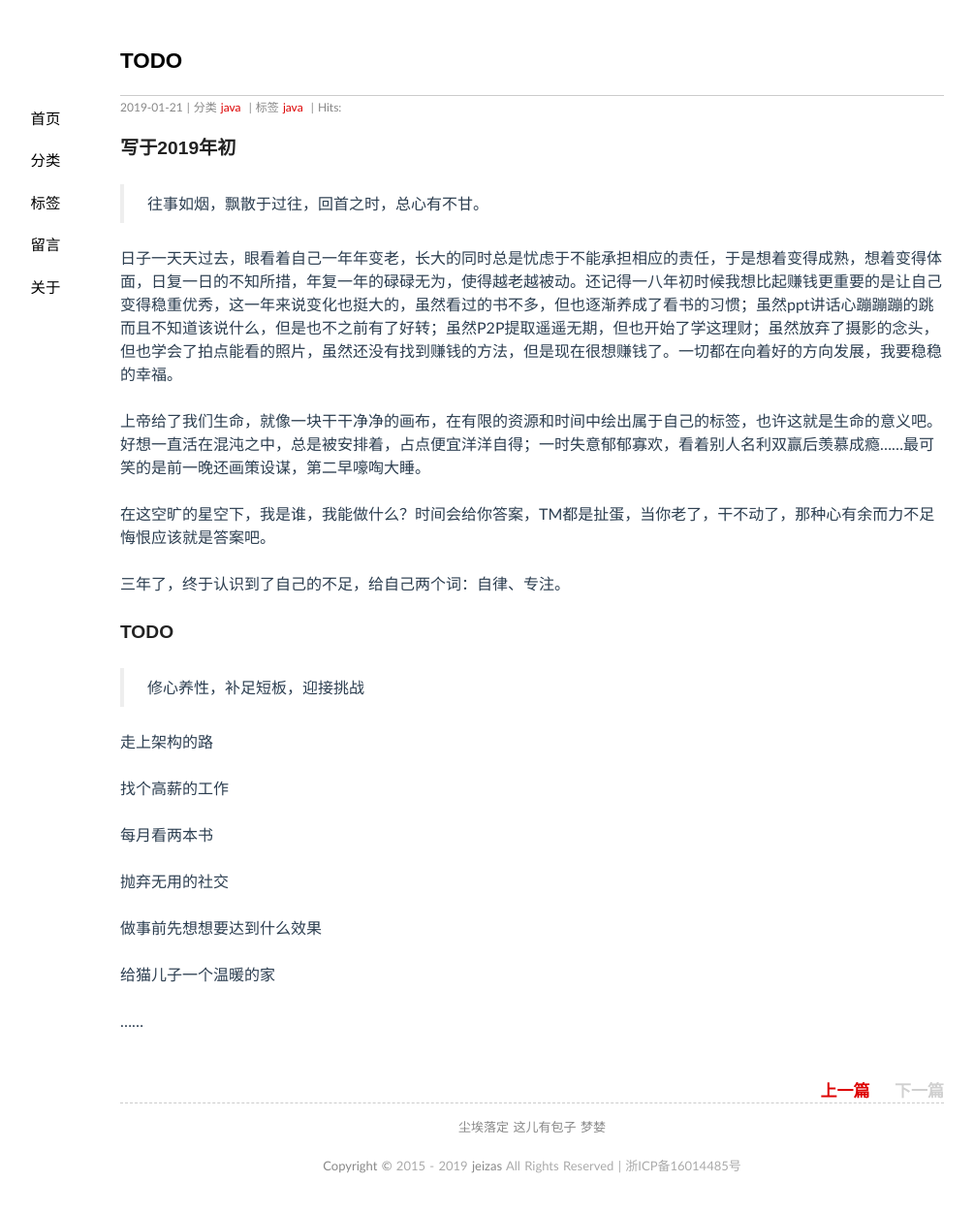
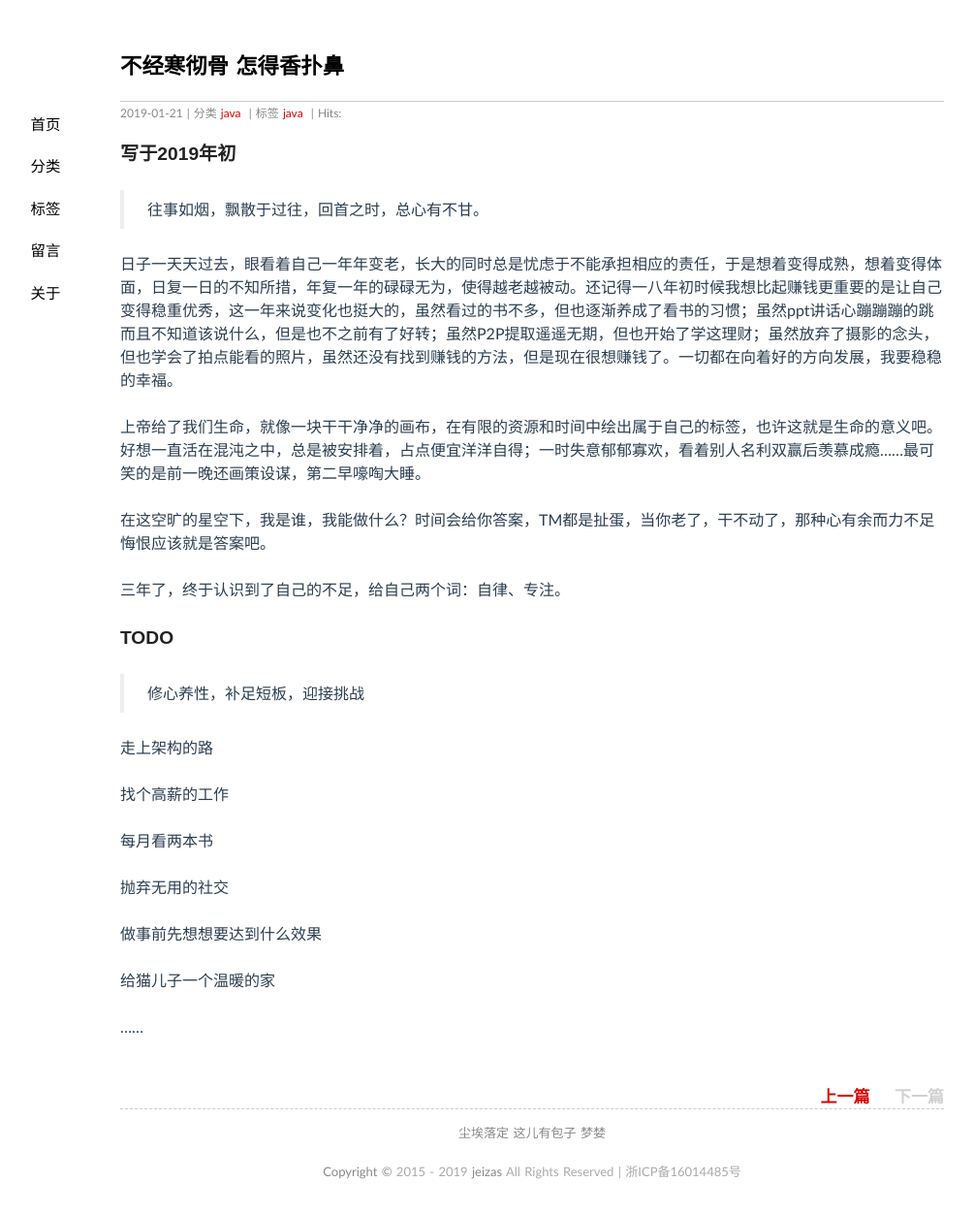
Before and after one commit to jeizas/jeizas.github.io, a Jekyll site: the page built from _posts/2019-01-21-todo_list.md, in a window 1280 px wide. Shown: the whole page at 97% size, without its empty margins (91-1096 px from the left). Built offline with Jekyll 4.4.1, drawn with Linux system fonts in a browser that asks for light colours; nearby versions of some CDN libraries; comment, search, counter and statistics services are not loaded.

Commit message:
modified:   _posts/2019-01-21-todo_list.md

```diff
--- a/_posts/2019-01-21-todo_list.md
+++ b/_posts/2019-01-21-todo_list.md
@@ -1,6 +1,6 @@
 ---
 layout: post
-title: "TODO"
+title: "不经寒彻骨 怎得香扑鼻"
 date: 2019-01-21 00:12
 categories: [java]
 tags: java
```
